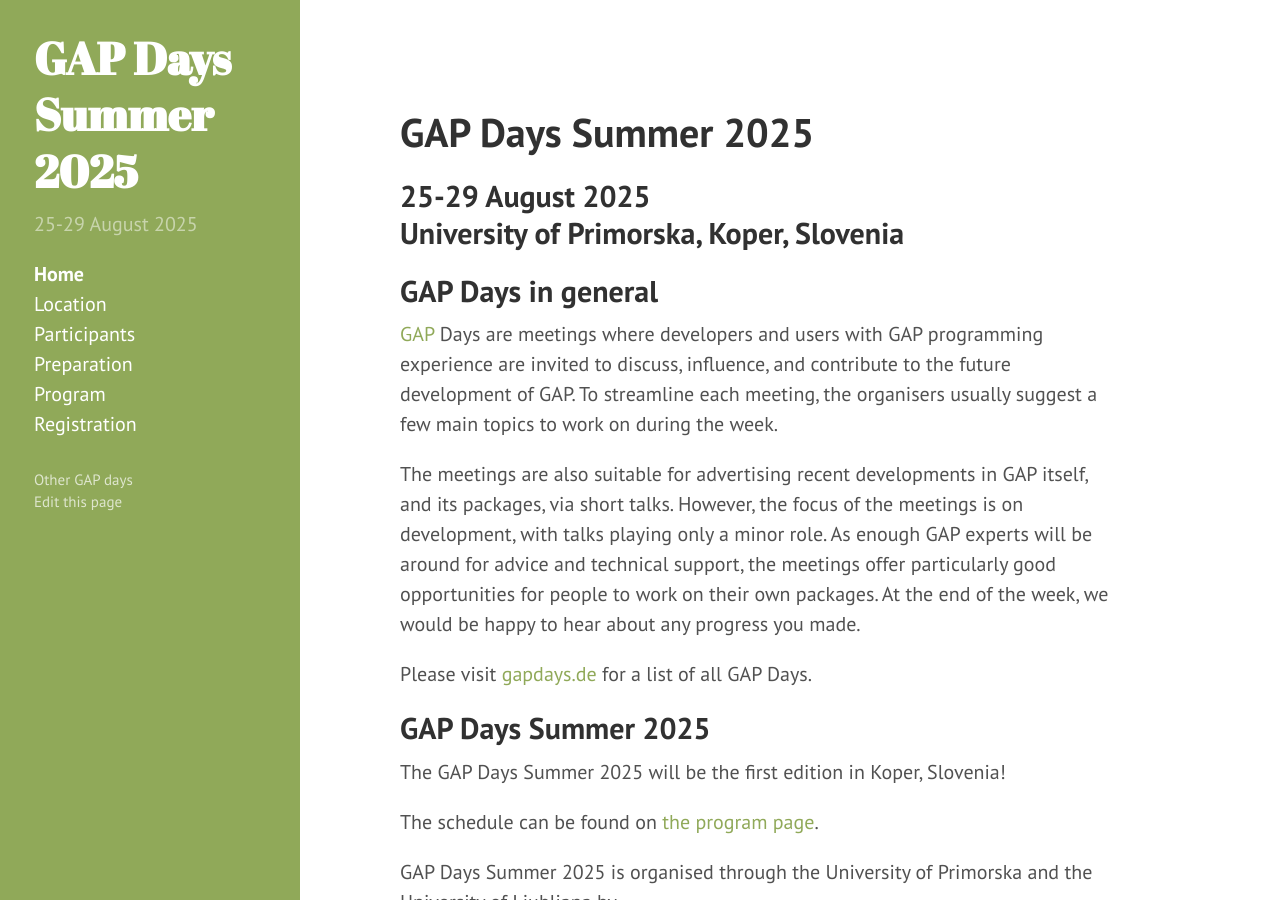
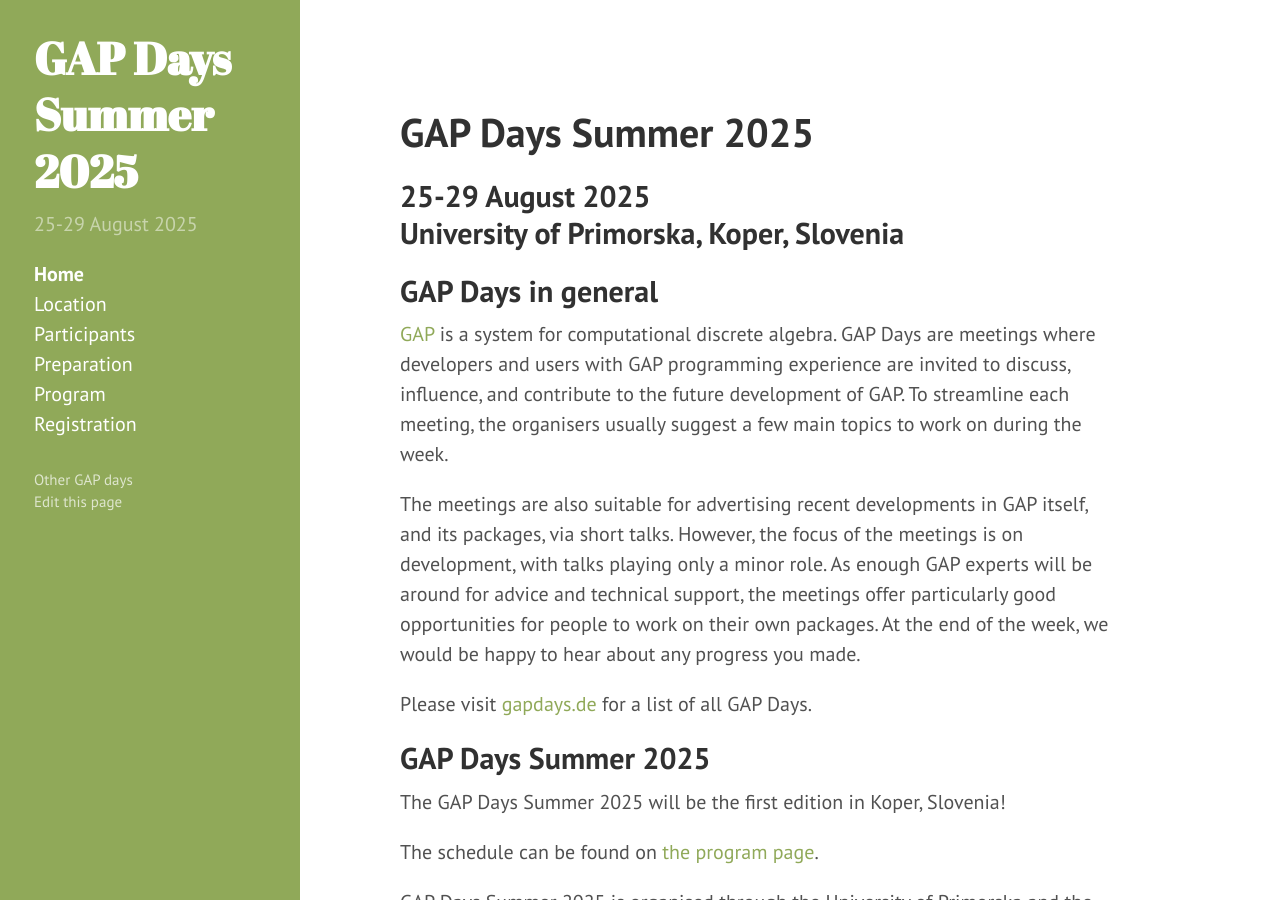
Before and after one commit to gapdays/gapdays2025-summer, a Jekyll site: the page built from index.md, in a window 1280 px wide and 900 px high. Built offline with Jekyll 4.4.1, drawn with Linux system fonts in a browser that asks for light colours.

Commit message:
introduce GAP in first sentence
following a suggestion by Doug West, say what GAP is in first sentence

```diff
--- a/index.md
+++ b/index.md
@@ -13,7 +13,8 @@ title: Home
 
 ## GAP Days in general
 
-[GAP](https://www.gap-system.org/) Days are meetings where developers and users
+[GAP](https://www.gap-system.org/) is a system for computational discrete algebra.
+GAP Days are meetings where developers and users
 with GAP programming experience are invited to discuss, influence, and
 contribute to the future development of GAP. To streamline each meeting, the
 organisers usually suggest a few main topics to work on during the week.
```
